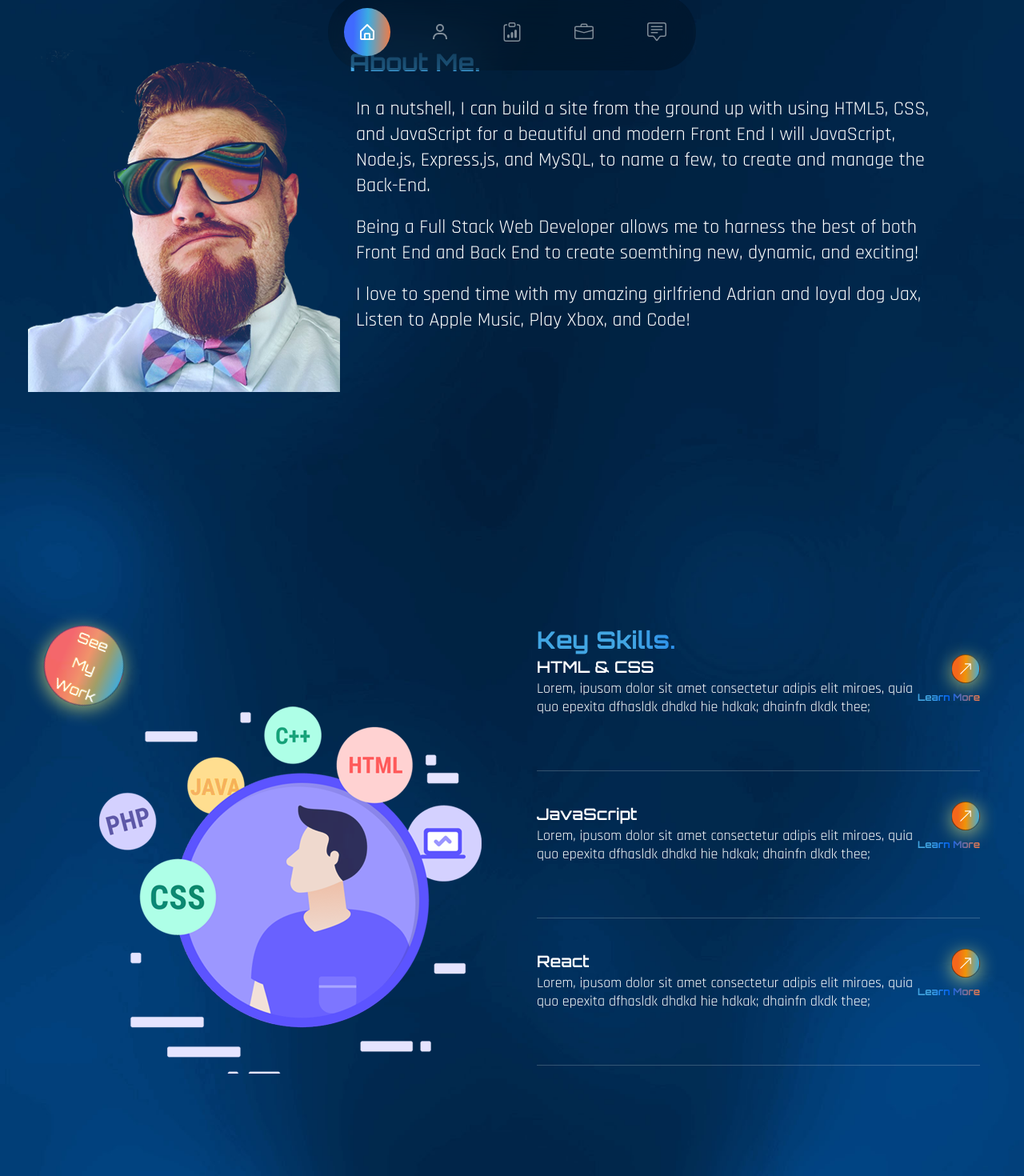
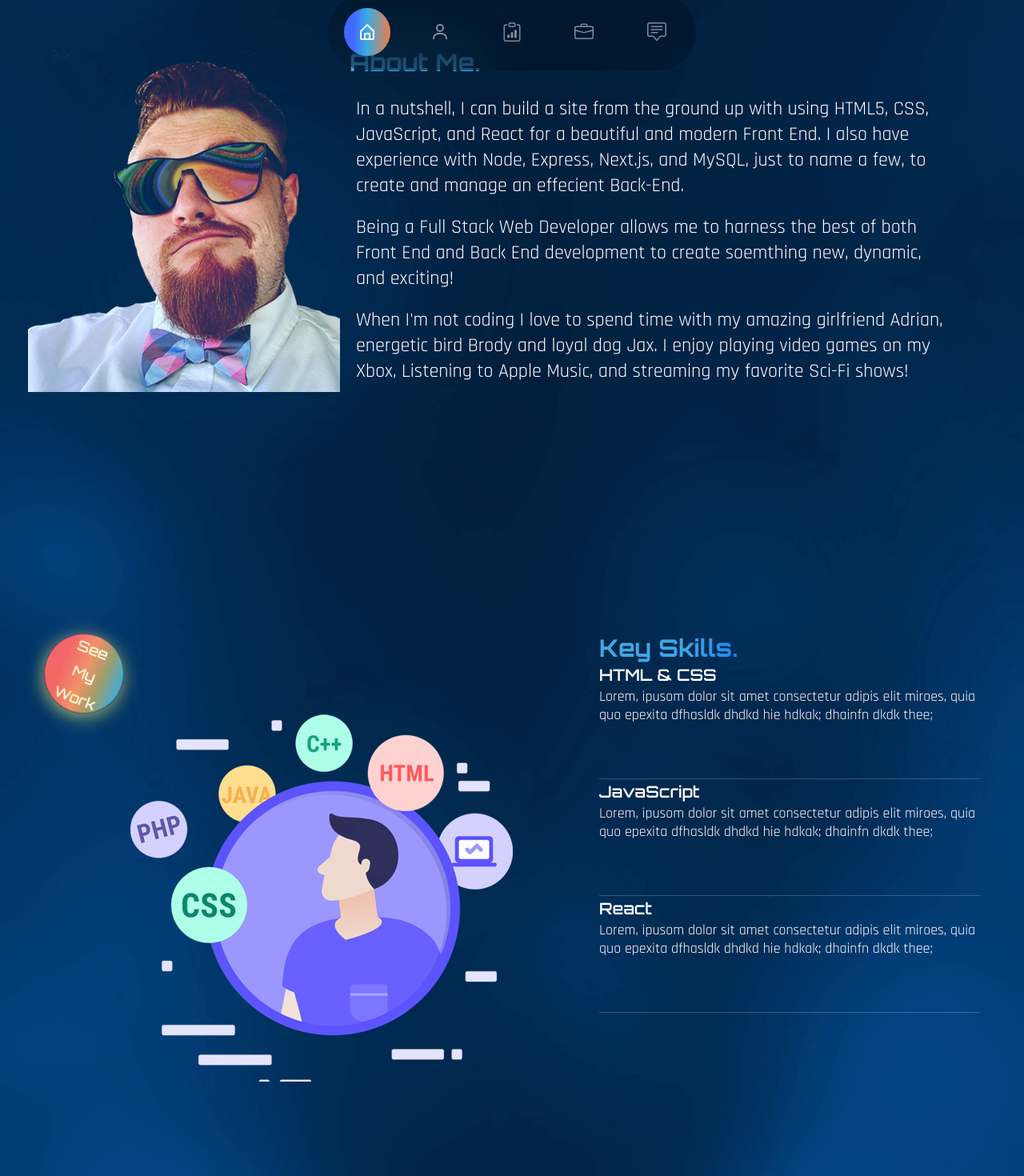
Before and after one commit to 8BitGinger/fanntasticPortfolio, a React (Create React App) app: page / in a window 1280 px wide. Shown: the part 680-2150 px from the top of the page at 80% size. Built offline with nearby package versions, Linux system fonts and the light colour scheme; a web font is replaced by a local one.

Commit message:
added starting music

```diff
--- a/src/components/About.js
+++ b/src/components/About.js
@@ -25,18 +25,21 @@ const About = () => {
             <h2 className="text-gradient mb-6 ml-3 text-3xl">About Me.</h2>
             <p className="m-5 lg:text-2xl">
               In a nutshell, I can build a site from the ground up with using
-              HTML5, CSS, and JavaScript for a beautiful and modern Front End I
-              will JavaScript, Node.js, Express.js, and MySQL, to name a few, to
-              create and manage the Back-End.
+              HTML5, CSS, JavaScript, and React for a beautiful and modern Front
+              End. I also have experience with Node, Express, Next.js, and
+              MySQL, just to name a few, to create and manage an effecient
+              Back-End.
             </p>
             <p className="m-5 lg:text-2xl">
               Being a Full Stack Web Developer allows me to harness the best of
-              both Front End and Back End to create soemthing new, dynamic, and
-              exciting!
+              both Front End and Back End development to create soemthing new,
+              dynamic, and exciting!
             </p>
             <p className="m-5 lg:text-2xl">
-              I love to spend time with my amazing girlfriend Adrian and loyal
-              dog Jax, Listen to Apple Music, Play Xbox, and Code!
+              When I'm not coding I love to spend time with my amazing
+              girlfriend Adrian, energetic bird Brody and loyal dog Jax. I enjoy
+              playing video games on my Xbox, Listening to Apple Music, and
+              streaming my favorite Sci-Fi shows!
             </p>
           </div>
         </div>
--- a/src/components/Nav.js
+++ b/src/components/Nav.js
@@ -3,7 +3,12 @@ import React from 'react';
 import { BiHomeAlt, BiUser } from 'react-icons/bi';
 import { BsClipboardData, BsBriefcase, BsChatSquareText } from 'react-icons/bs';
 import { Link } from 'react-scroll';
-import { GiFootprint } from 'react-icons/gi';
+import song from '../assets/rockNroll.mp3';
+
+function playSound() {
+  var sound = new Audio(song);
+  sound.play();
+}
 
 const Nav = () => {
   return (
@@ -15,6 +20,7 @@ const Nav = () => {
             activeClass="active"
             smooth={true}
             spy={true}
+            onClick={playSound()}
             className="cursor-pointer w-[60px] h-[60px] flex items-center justify-center"
           >
             <BiHomeAlt />
--- a/src/components/Skills.js
+++ b/src/components/Skills.js
@@ -1,6 +1,4 @@
 import React from 'react';
-
-import { BsArrowUpRight } from 'react-icons/bs';
 
 import { motion } from 'framer-motion';
 import { fadeIn } from '../variants';
@@ -54,10 +52,10 @@ const Skills = () => {
             <div className="flex-1">
               <div>
                 {skills.map((service, index) => {
-                  const { name, description, link } = service;
+                  const { name, description } = service;
                   return (
                     <div
-                      className="border-b border-white/20 h-[146px] mb-[38px] flex "
+                      className="border-b border-white/20 h-[146px] flex "
                       key={index}
                     >
                       <div className="max-w-[476px]">
@@ -70,17 +68,6 @@ const Skills = () => {
                         >
                           {description}
                         </p>
-                      </div>
-                      <div className="flex flex-col flex-1 items-end">
-                        <a
-                          href="#"
-                          className="btn w-9 h-9 mb-[12px] flex items-center justify-center"
-                        >
-                          <BsArrowUpRight />
-                        </a>
-                        <a href="#" className="text-gradient small">
-                          {link}
-                        </a>
                       </div>
                     </div>
                   );
--- a/src/components/Work.js
+++ b/src/components/Work.js
@@ -40,18 +40,24 @@ const Work = () => {
               viewport={{ once: false, amount: 0.3 }}
               className="group relative overflow-hidden border-2 border-white/50 rounded-xl lg:w-1/4   h-60"
             >
+              <a
+                target="_blank"
+                href="https://jameslwilson364.github.io/weeklyMoodal/"
+              >
                 <div className="group-hover:bg-black/70 w-full h-full absolute z-40 transition-all duration-300"></div>
+
                 <img
                   className="group-hover:scale-125 transition-all duration-500 h-full w-full"
                   src={Img1}
                   alt="screenshot"
                 />
+              </a>
               <div className=" absolute -bottom-full left-12 group-hover:bottom-24 transition-all duration-500 z-50">
                 <span className="text-gradient text-2xl">Weekly Moodal </span>
               </div>
               <div className=" absolute -bottom-full left-12 group-hover:bottom-14 transition-all duration-700 z-50">
                 <span className="text-1xl text-white">
-                  Collobrative Project
+                  Collobrative Project 😀
                 </span>
               </div>
             </motion.div>
@@ -62,19 +68,24 @@ const Work = () => {
               viewport={{ once: false, amount: 0.5 }}
               className="group relative overflow-hidden border-2 border-white/50 rounded-xl lg:w-1/4 h-60"
             >
+              <a
+                target="_blank"
+                href="https://8bitginger.github.io/workforceManager/"
+              >
                 <div className="group-hover:bg-black/70 w-full h-full absolute z-40 transition-all duration-300"></div>
                 <img
                   className="group-hover:scale-125 transition-all duration-500 h-full w-full"
                   src={Img2}
                   alt="screenshot"
                 />
+              </a>
               <div className=" absolute -bottom-full left-12 group-hover:bottom-24 transition-all duration-500 z-50">
                 <span className="text-gradient text-2xl">
                   Workforce Manager{' '}
                 </span>
               </div>
               <div className=" absolute -bottom-full left-12 group-hover:bottom-14 transition-all duration-700 z-50">
-                <span className="text-1xl text-white">BackEnd CRM</span>
+                <span className="text-1xl text-white">BackEnd CRM 🤖</span>
               </div>
             </motion.div>
             <motion.div
@@ -84,17 +95,22 @@ const Work = () => {
               viewport={{ once: false, amount: 0.7 }}
               className="group relative overflow-hidden border-2 border-white/50 rounded-xl lg:w-1/4 h-60"
             >
+              <a
+                target="_blank"
+                href="https://8bitginger.github.io/readmeMaker"
+              >
                 <div className="group-hover:bg-black/70 w-full h-full absolute z-40 transition-all duration-300"></div>
                 <img
                   className="group-hover:scale-125 transition-all duration-500 h-full w-full"
                   src={Img3}
                   alt="screenshot"
                 />
+              </a>
               <div className=" absolute -bottom-full left-12 group-hover:bottom-24 transition-all duration-500 z-50">
                 <span className="text-gradient text-2xl">ReadMe Maker </span>
               </div>
               <div className=" absolute -bottom-full left-12 group-hover:bottom-14 transition-all duration-700 z-50">
-                <span className="text-1xl text-white">Node.js</span>
+                <span className="text-1xl text-white">Node.js 📰</span>
               </div>
             </motion.div>
             <motion.div
@@ -104,17 +120,19 @@ const Work = () => {
               viewport={{ once: false, amount: 0.7 }}
               className="group relative overflow-hidden border-2 border-white/50 rounded-xl lg:w-1/4 h-60"
             >
+              <a target="_blank" href="https://8bitginger.github.io/javaquiz/">
                 <div className="group-hover:bg-black/70 w-full h-full absolute z-40 transition-all duration-300"></div>
                 <img
                   className="group-hover:scale-125 transition-all duration-500 h-full w-full"
                   src={Img4}
                   alt="screenshot"
                 />
+              </a>
               <div className=" absolute -bottom-full left-12 group-hover:bottom-24 transition-all duration-500 z-50">
                 <span className="text-gradient text-2xl">JS Coding Quiz </span>
               </div>
               <div className=" absolute -bottom-full left-12 group-hover:bottom-14 transition-all duration-700 z-50">
-                <span className="text-1xl text-white">JavaScript</span>
+                <span className="text-1xl text-white">JavaScript ✅</span>
               </div>
             </motion.div>
             <motion.div
@@ -124,17 +142,22 @@ const Work = () => {
               viewport={{ once: false, amount: 0.7 }}
               className="group relative overflow-hidden border-2 border-white/50 rounded-xl lg:w-1/4 h-60"
             >
+              <a
+                target="_blank"
+                href="https://nodenotes-js-8e31ec34cd5f.herokuapp.com/"
+              >
                 <div className="group-hover:bg-black/70 w-full h-full absolute z-40 transition-all duration-300"></div>
                 <img
                   className="group-hover:scale-125 h-full w-full transition-all duration-500"
                   src={Img5}
                   alt="screenshot"
                 />
+              </a>
               <div className=" absolute -bottom-full left-12 group-hover:bottom-24 transition-all duration-500 z-50">
                 <span className="text-gradient text-2xl">Note Taker </span>
               </div>
               <div className=" absolute -bottom-full left-12 group-hover:bottom-14 transition-all duration-700 z-50">
-                <span className="text-1xl text-white">Express.js Backend</span>
+                <span className="text-1xl text-white">Express.js 📝</span>
               </div>
             </motion.div>
             <motion.div
@@ -144,17 +167,22 @@ const Work = () => {
               viewport={{ once: false, amount: 0.7 }}
               className="group relative overflow-hidden border-2 border-white/50 rounded-xl lg:w-1/4 h-60"
             >
+              <a
+                target="_blank"
+                href="https://8bitginger.github.io/WeatherDashboard/"
+              >
                 <div className="group-hover:bg-black/70 w-full h-full absolute z-40 transition-all duration-300"></div>
                 <img
                   className="group-hover:scale-125 transition-all duration-500 h-full w-full"
                   src={Img6}
                   alt="screenshot"
                 />
+              </a>
               <div className=" absolute -bottom-full left-12 group-hover:bottom-24 transition-all duration-500 z-50">
                 <span className="text-gradient text-2xl">5 Day Forecast </span>
               </div>
               <div className=" absolute -bottom-full left-12 group-hover:bottom-14 transition-all duration-700 z-50">
-                <span className="text-1xl text-white">3rd Party API</span>
+                <span className="text-1xl text-white">3rd Party API ⛅</span>
               </div>
             </motion.div>
           </div>
--- a/src/index.css
+++ b/src/index.css
@@ -95,6 +95,14 @@
   scale: 1.2;
 }
 
+.hide {
+  display: none;
+}
+
+.show {
+  display: block;
+}
+
 .avatar {
   animation: grow-and-shrink 6000ms;
   animation-iteration-count: infinite;
```
Also changed, not shown: src/components/Banner.js (+1 -9 lines), 2 other files (tests, documents, lock files or other folders). Lines whose indentation alone changed are shown as unchanged.
